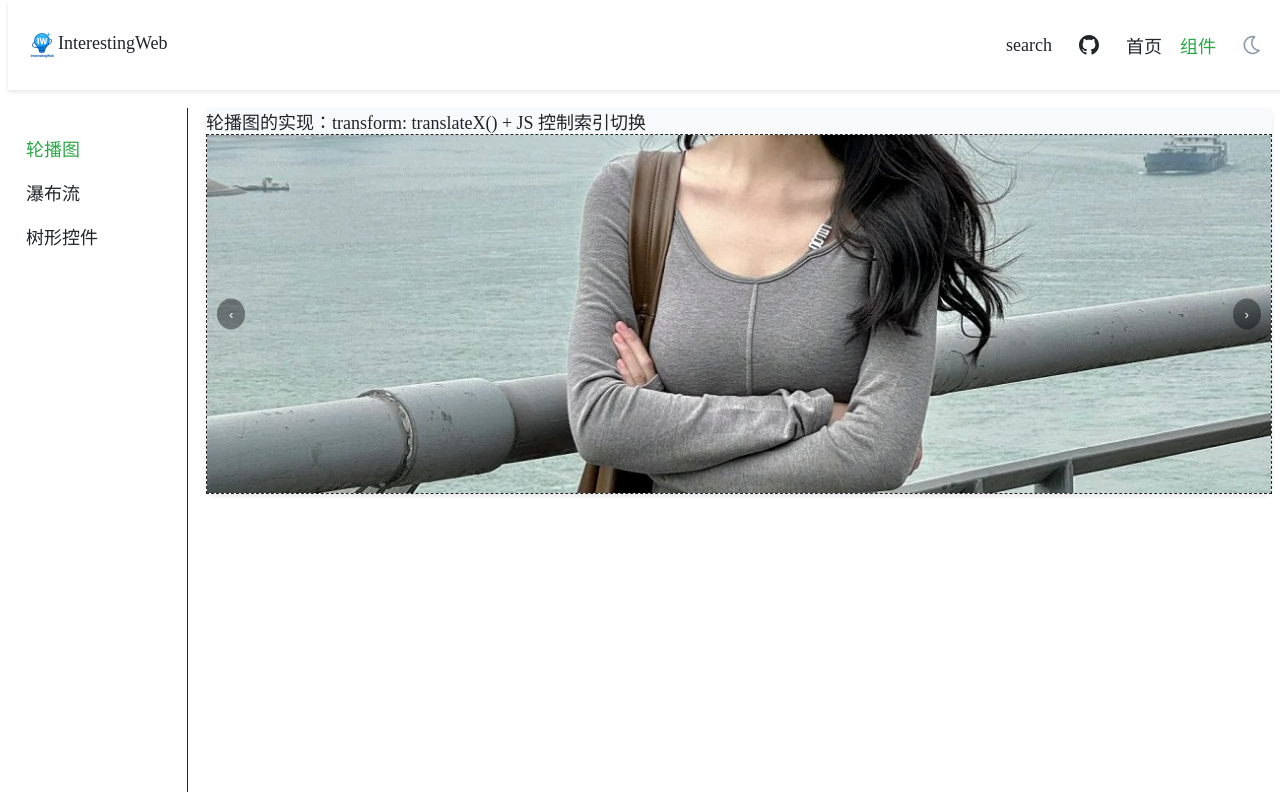
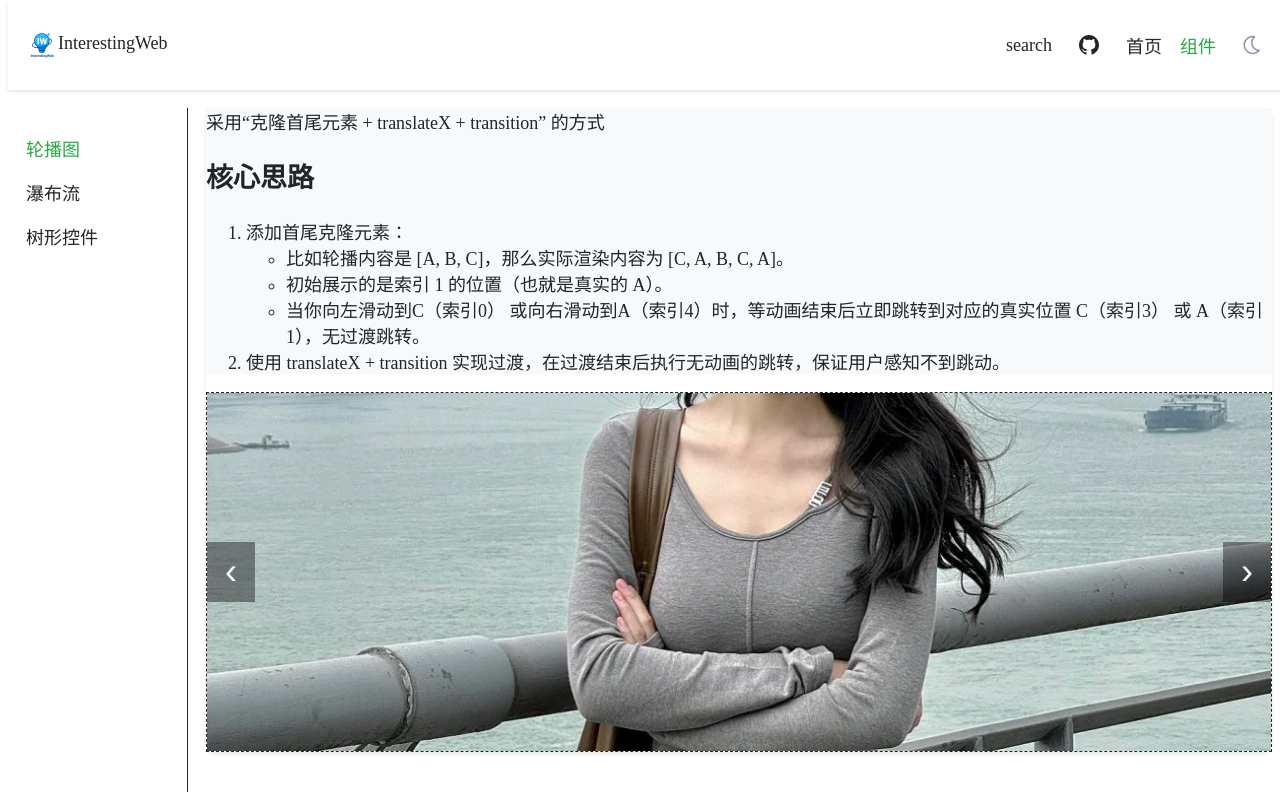
Before and after one commit to fenglier/interestingWeb, a React (Vite) app: page /interestingWeb/components/carousel in a window 1280 px wide. Shown: the top 792 px of the page. Built offline with nearby package versions, Linux system fonts and the light colour scheme.

Commit message:
feat: implement new Carousel component with cloning functionality and transition effects; update demo page to showcase new implementation

```diff
--- a/src/components/Carousel/index.module.scss
+++ /dev/null
@@ -1,47 +0,0 @@
-.carousel {
-  position: relative;
-  width: 100%;
-  height: 100%;
-  overflow: hidden;
-  /*   margin: 3rem auto; */
-  /*   border-radius: 0.6rem; */
-  /*   box-shadow: 0 4px 12px rgba(0, 0, 0, 0.2); */
-  .carouselTrack {
-    display: flex;
-    width: 100%;
-    height: 100%;
-    transition: transform 0.6s ease; /* 自定义 easing */
-    .carouselSlide {
-      min-width: 100%;
-      height: 100%;
-      flex-shrink: 0;
-    }
-/*     .slide1 {
-      background-color: #4caf50;
-    }
-    .slide2 {
-      background-color: #2196f3;
-    }
-    .slide3 {
-      background-color: #ff9800;
-    } */
-  }
-
-  .carouselControls {
-    position: absolute;
-    width: 100%;
-    top: 50%;
-    transform: translateY(-50%);
-    display: flex;
-    justify-content: space-between;
-    padding: 0 10px;
-    .btn {
-      background-color: rgba(0, 0, 0, 0.4);
-      border: none;
-      color: white;
-      padding: 8px 12px;
-      border-radius: 50%;
-      cursor: pointer;
-    }
-  }
-}
--- a/src/components/Carousel/index.tsx
+++ /dev/null
@@ -1,65 +0,0 @@
-/*
- * @Author: fengli
- * @Description:
- * @Date: 2025-05-06 15:59:29
- * @lastEditors: fengli
- * @lastEditTime:
- */
-import style from "./index.module.scss";
-
-import React, { useState, useEffect, useLayoutEffect } from "react";
-interface CarouselProps {
-  children: React.ReactNode[];
-  autoPlay?: boolean;
-}
-
-const Carousel: React.FC<CarouselProps> = ({ children, autoPlay = false }) => {
-  const [index, setIndex] = useState(0);
-
-  const moveSlide = (direction: number) => {
-    const totalSlides = children.length;
-    setIndex((prevIndex) => {
-      return (prevIndex + direction + totalSlides) % totalSlides;
-    });
-  };
-
-  useLayoutEffect(() => {
-    const track = document.getElementById("track");
-    if (!track) return;
-    track.style.transform = `translateX(-${index * 100}%)`;
-  }, [index]);
-
-  useEffect(() => {
-    // 自动轮播
-    if (!autoPlay) return;
-    let i = setInterval(() => {
-      moveSlide(1);
-    }, 3000);
-    return () => {
-      clearInterval(i);
-    };
-  }, []);
-
-  return (
-    <div className={style.carousel}>
-      <div className={style.carouselTrack} id="track">
-        {children.map((child: any, index: number) => (
-          <div className={`${style.carouselSlide}`} key={index}>
-            {child}
-          </div>
-        ))}
-      </div>
-
-      <div className={style.carouselControls}>
-        <button className={style.btn} onClick={() => moveSlide(-1)}>
-          ‹
-        </button>
-        <button className={style.btn} onClick={() => moveSlide(1)}>
-          ›
-        </button>
-      </div>
-    </div>
-  );
-};
-
-export default Carousel;
--- /dev/null
+++ b/src/components/Carousel2/index.module.scss
@@ -0,0 +1,54 @@
+.carousel {
+  position: relative;
+  overflow: hidden;
+  width: 100%;
+  height: 100%;
+}
+
+.trackWrapper {
+  width: 100%;
+  height: 100%;
+}
+
+.track {
+  display: flex;
+  height: 100%;
+}
+
+.slide {
+  flex: 0 0 100%;
+  width: 100%;
+  min-width: 100%;
+  height: 100%;
+  user-select: none;
+
+  img {
+    width: 100%;
+    height: 100%;
+    object-fit: cover; /* 裁剪图片以填满容器 */
+    object-position: center; /* 居中显示内容 */
+  }
+}
+
+.controls {
+  position: absolute;
+  width: 100%;
+  top: 50%;
+  transform: translateY(-50%);
+  display: flex;
+  justify-content: space-between;
+
+  button {
+    background: rgba(0, 0, 0, 0.4);
+    color: white;
+    border: none;
+    font-size: 2rem;
+    cursor: pointer;
+    padding: 0.5rem 1rem;
+    transition: background 0.3s;
+
+    &:hover {
+      background: rgba(0, 0, 0, 0.6);
+    }
+  }
+}
--- /dev/null
+++ b/src/components/Carousel2/index.tsx
@@ -0,0 +1,92 @@
+/*
+ * @Author: fengli
+ * @Description:
+ * @Date: 2025-05-09 16:10:22
+ * @lastEditors: fengli
+ * @lastEditTime:
+ */
+import React, { useEffect, useRef, useState } from "react";
+import styles from "./index.module.scss";
+import { debounce } from "lodash";
+
+interface CarouselProps {
+  children: React.ReactNode[];
+  autoPlay?: boolean;
+  interval?: number;
+}
+
+const Carousel: React.FC<CarouselProps> = ({
+  children,
+  autoPlay = true,
+  interval = 3000,
+}) => {
+  const [currentIndex, setCurrentIndex] = useState(1); // 初始显示第一张（实际是第2个元素）
+  const [isAnimating, setIsAnimating] = useState(false);
+  const trackRef = useRef<HTMLDivElement>(null);
+  const total = children.length;
+
+  // 克隆 slides
+  const slides = [
+    children[children.length - 1], // clone last
+    ...children,
+    children[0], // clone first
+  ];
+
+  // 滑动函数
+  const goToSlide = (index: number) => {
+    if (!trackRef.current) return;
+    if (isAnimating) return; // 避免重复点击
+    setIsAnimating(true);
+    setCurrentIndex(index);
+  };
+
+  const pre = debounce(() => goToSlide(currentIndex - 1), 100);
+  const next = debounce(() => goToSlide(currentIndex + 1), 100);
+
+  // 动画结束处理（实现无缝跳转）
+  const handleTransitionEnd = () => {
+    setIsAnimating(false);
+    if (currentIndex === 0) {
+      setCurrentIndex(total);
+    } else if (currentIndex === total + 1) {
+      setCurrentIndex(1);
+    }
+  };
+
+  // 自动轮播
+  useEffect(() => {
+    if (!autoPlay) return;
+    const timer = setInterval(() => {
+      goToSlide(currentIndex + 1);
+    }, interval);
+    return () => clearInterval(timer);
+  }, [currentIndex, autoPlay]);
+
+  return (
+    <div className={styles.carousel}>
+      <div className={styles.trackWrapper}>
+        <div
+          className={styles.track}
+          ref={trackRef}
+          style={{
+            transform: `translateX(-${currentIndex * 100}%)`,
+            transition: isAnimating ? "transform 0.5s ease" : "none",
+          }}
+          onTransitionEnd={handleTransitionEnd}
+        >
+          {slides.map((slide, i) => (
+            <div className={styles.slide} key={i}>
+              {slide}
+            </div>
+          ))}
+        </div>
+      </div>
+      <div className={styles.controls}>
+        <button onClick={pre}>‹</button>
+        <button onClick={next}>›</button>
+      </div>
+    </div>
+  );
+};
+
+export default Carousel;
--- a/src/pages/CarouselDemo.tsx
+++ b/src/pages/CarouselDemo.tsx
@@ -6,6 +6,7 @@
  * @lastEditTime:
  */
 import Carousel from "../components/Carousel";
+import Carousel2 from "../components/Carousel2";
 import img1 from "../assets/1.jpg";
 import img2 from "../assets/2.jpg";
 import img3 from "../assets/3.jpg";
@@ -14,7 +15,28 @@ const CarouselDemo = () => {
   return (
     <>
       <div className="theme">
-        轮播图的实现：transform: translateX() + JS 控制索引切换
+        采用“克隆首尾元素 + translateX + transition” 的方式
+        <h2>核心思路</h2>
+        <ol>
+          <li>
+            添加首尾克隆元素：
+            <ul>
+              <li>
+                比如轮播内容是 [A, B, C]，那么实际渲染内容为 [C, A, B, C, A]。
+              </li>
+              <li>初始展示的是索引 1 的位置（也就是真实的 A）。</li>
+              <li>
+                当你向左滑动到C（索引0）
+                或向右滑动到A（索引4）时，等动画结束后立即跳转到对应的真实位置
+                C（索引3） 或 A（索引1），无过渡跳转。
+              </li>
+            </ul>
+          </li>
+          <li>
+            使用 translateX + transition
+            实现过渡，在过渡结束后执行无动画的跳转，保证用户感知不到跳动。
+          </li>
+        </ol>
       </div>
       <div
         className="BFC"
@@ -26,7 +48,7 @@ const CarouselDemo = () => {
           alignItems: "center",
         }}
       >
-        <Carousel>
+        <Carousel2 autoPlay={false}>
           <img
             src={img1}
             style={{ height: "100%", width: "100%", objectFit: "cover" }}
@@ -39,7 +61,7 @@ const CarouselDemo = () => {
             src={img3}
             style={{ height: "100%", width: "100%", objectFit: "cover" }}
           />
-        </Carousel>
+        </Carousel2>
       </div>
     </>
   );
--- a/src/pages/Welcome.tsx
+++ b/src/pages/Welcome.tsx
@@ -608,6 +608,7 @@ const ScreenshotDemo = () => {
       >
         <div className="loader"></div>
       </div>
+
     </>
   );
 };
```
